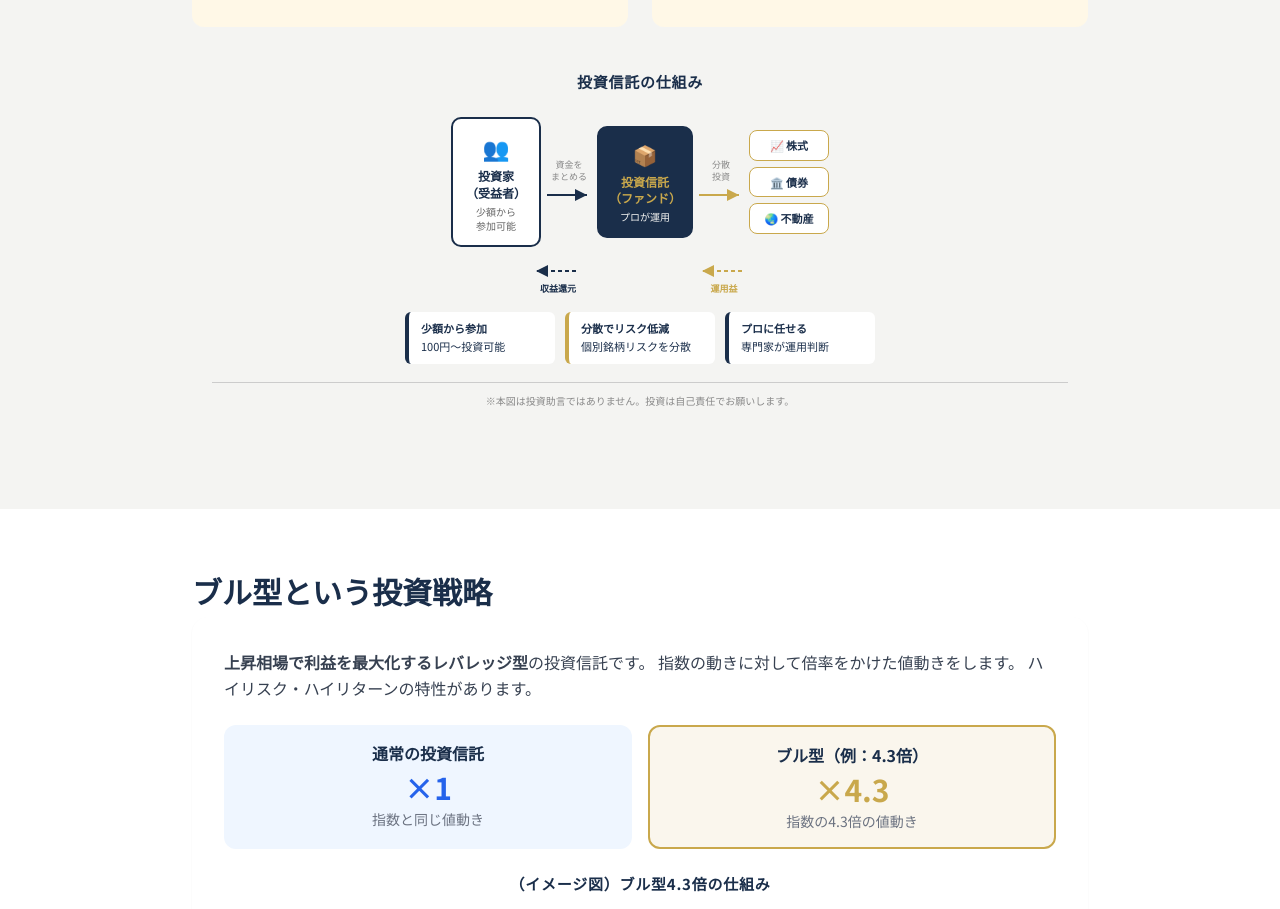
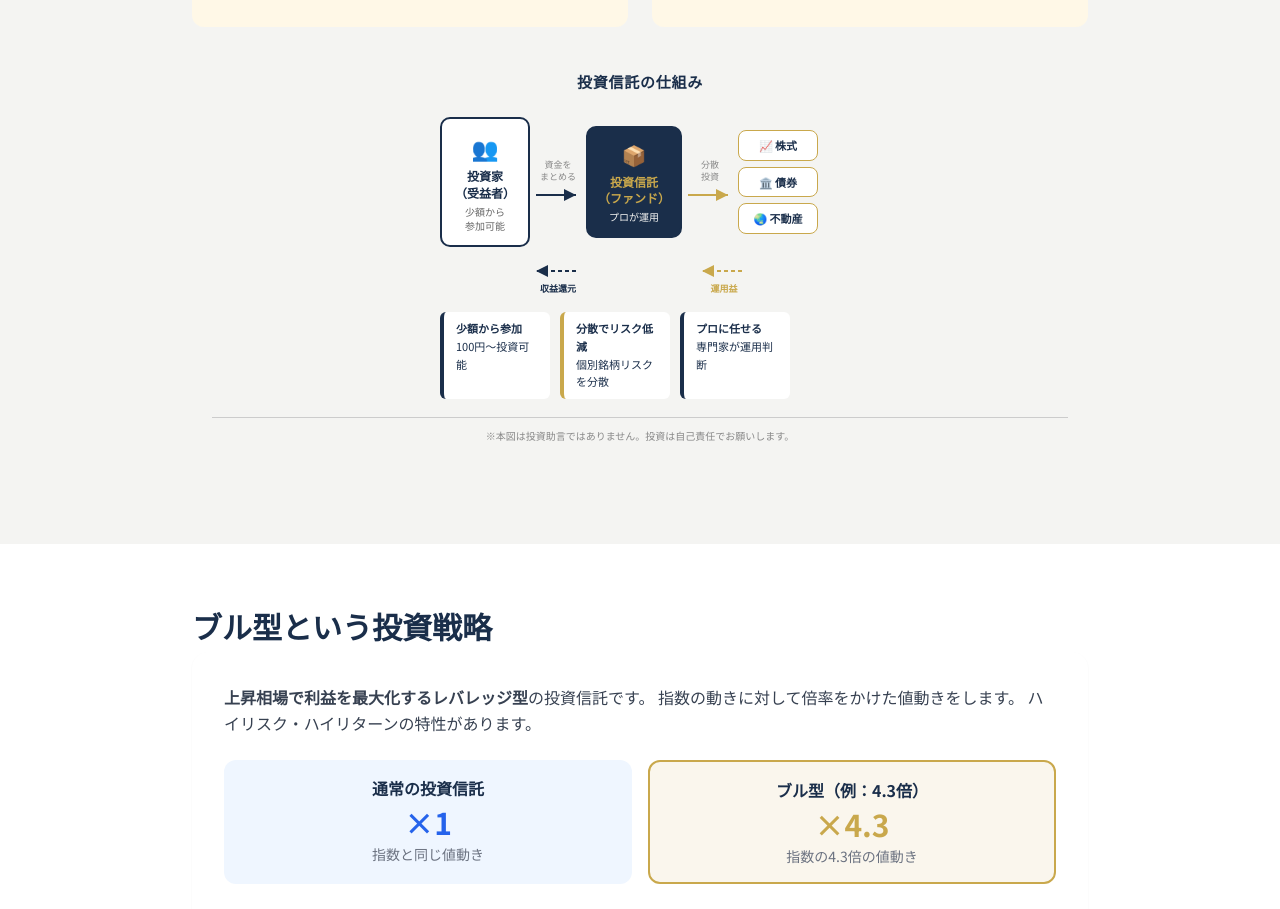
Before and after one commit to tanima3232-eng/bulltalk, a Next.js app: page / in a window 1280 px wide. Shown: the part 3845-4754 px from the top of the page. Built offline with nearby package versions, Linux system fonts and the light colour scheme; no server answers.

Commit message:
投資信託図：フロー・リターン・3カードを同一ラッパーでセンタリング修正

```diff
--- a/app/market/page.tsx
+++ b/app/market/page.tsx
@@ -396,8 +396,9 @@ export default async function MarketPage() {
               <div style={{fontFamily:"'Hiragino Kaku Gothic Pro','Noto Sans JP',sans-serif", padding:"20px"}}>
                 <h4 style={{textAlign:"center", color:"#1A2E4A", fontSize:"15px", fontWeight:"bold", marginBottom:"24px", letterSpacing:"0.05em"}}>投資信託の仕組み</h4>
 
+                <div style={{width:"max-content", margin:"0 auto"}}>
                 {/* フォワードフロー：投資家 → 投資信託 → 運用先 */}
-                <div style={{display:"flex", alignItems:"center", gap:"0", flexWrap:"nowrap", width:"max-content", margin:"0 auto"}}>
+                <div style={{display:"flex", alignItems:"center", gap:"0", flexWrap:"nowrap"}}>
 
                   {/* 投資家 */}
                   <div style={{background:"#fff", border:"2px solid #1A2E4A", borderRadius:"10px", padding:"12px 10px", textAlign:"center", minWidth:"90px", maxWidth:"110px", flexShrink:0}}>
@@ -440,7 +441,7 @@ export default async function MarketPage() {
                 </div>
 
                 {/* リターンフロー：収益が戻る */}
-                <div style={{display:"flex", alignItems:"center", justifyContent:"center", gap:"0", marginTop:"14px"}}>
+                <div style={{display:"flex", alignItems:"center", gap:"0", marginTop:"14px"}}>
                   <div style={{width:"90px", minWidth:"90px"}}></div>
                   <div style={{display:"flex", flexDirection:"column", alignItems:"center", gap:"2px", flexShrink:0, width:"56px"}}>
                     <svg width="48" height="20" viewBox="0 0 48 20">
@@ -461,16 +462,17 @@ export default async function MarketPage() {
                 </div>
 
                 {/* ポイント3つ */}
-                <div style={{display:"flex", gap:"10px", marginTop:"18px", justifyContent:"center"}}>
-                  <div style={{background:"#fff", borderLeft:"4px solid #1A2E4A", borderRadius:"6px", padding:"8px 12px", fontSize:"11px", color:"#1A2E4A", flex:1, maxWidth:"150px", lineHeight:"1.6"}}>
+                <div style={{display:"flex", gap:"10px", marginTop:"18px"}}>
+                  <div style={{background:"#fff", borderLeft:"4px solid #1A2E4A", borderRadius:"6px", padding:"8px 12px", fontSize:"11px", color:"#1A2E4A", width:"110px", lineHeight:"1.6"}}>
                     <strong>少額から参加</strong><br />100円〜投資可能
                   </div>
-                  <div style={{background:"#fff", borderLeft:"4px solid #C9A84C", borderRadius:"6px", padding:"8px 12px", fontSize:"11px", color:"#1A2E4A", flex:1, maxWidth:"150px", lineHeight:"1.6"}}>
+                  <div style={{background:"#fff", borderLeft:"4px solid #C9A84C", borderRadius:"6px", padding:"8px 12px", fontSize:"11px", color:"#1A2E4A", width:"110px", lineHeight:"1.6"}}>
                     <strong>分散でリスク低減</strong><br />個別銘柄リスクを分散
                   </div>
-                  <div style={{background:"#fff", borderLeft:"4px solid #1A2E4A", borderRadius:"6px", padding:"8px 12px", fontSize:"11px", color:"#1A2E4A", flex:1, maxWidth:"150px", lineHeight:"1.6"}}>
+                  <div style={{background:"#fff", borderLeft:"4px solid #1A2E4A", borderRadius:"6px", padding:"8px 12px", fontSize:"11px", color:"#1A2E4A", width:"110px", lineHeight:"1.6"}}>
                     <strong>プロに任せる</strong><br />専門家が運用判断
                   </div>
+                </div>
                 </div>
 
                 {/* 注記 */}
--- a/app/page.tsx
+++ b/app/page.tsx
@@ -398,8 +398,9 @@ export default async function HomePage() {
               <div style={{fontFamily:"'Hiragino Kaku Gothic Pro','Noto Sans JP',sans-serif", padding:"20px"}}>
                 <h4 style={{textAlign:"center", color:"#1A2E4A", fontSize:"15px", fontWeight:"bold", marginBottom:"24px", letterSpacing:"0.05em"}}>投資信託の仕組み</h4>
 
+                <div style={{width:"max-content", margin:"0 auto"}}>
                 {/* フォワードフロー：投資家 → 投資信託 → 運用先 */}
-                <div style={{display:"flex", alignItems:"center", gap:"0", flexWrap:"nowrap", width:"max-content", margin:"0 auto"}}>
+                <div style={{display:"flex", alignItems:"center", gap:"0", flexWrap:"nowrap"}}>
 
                   {/* 投資家 */}
                   <div style={{background:"#fff", border:"2px solid #1A2E4A", borderRadius:"10px", padding:"12px 10px", textAlign:"center", minWidth:"90px", maxWidth:"110px", flexShrink:0}}>
@@ -442,7 +443,7 @@ export default async function HomePage() {
                 </div>
 
                 {/* リターンフロー：収益が戻る */}
-                <div style={{display:"flex", alignItems:"center", justifyContent:"center", gap:"0", marginTop:"14px"}}>
+                <div style={{display:"flex", alignItems:"center", gap:"0", marginTop:"14px"}}>
                   <div style={{width:"90px", minWidth:"90px"}}></div>
                   <div style={{display:"flex", flexDirection:"column", alignItems:"center", gap:"2px", flexShrink:0, width:"56px"}}>
                     <svg width="48" height="20" viewBox="0 0 48 20">
@@ -463,16 +464,17 @@ export default async function HomePage() {
                 </div>
 
                 {/* ポイント3つ */}
-                <div style={{display:"flex", gap:"10px", marginTop:"18px", justifyContent:"center"}}>
-                  <div style={{background:"#fff", borderLeft:"4px solid #1A2E4A", borderRadius:"6px", padding:"8px 12px", fontSize:"11px", color:"#1A2E4A", flex:1, maxWidth:"150px", lineHeight:"1.6"}}>
+                <div style={{display:"flex", gap:"10px", marginTop:"18px"}}>
+                  <div style={{background:"#fff", borderLeft:"4px solid #1A2E4A", borderRadius:"6px", padding:"8px 12px", fontSize:"11px", color:"#1A2E4A", width:"110px", lineHeight:"1.6"}}>
                     <strong>少額から参加</strong><br />100円〜投資可能
                   </div>
-                  <div style={{background:"#fff", borderLeft:"4px solid #C9A84C", borderRadius:"6px", padding:"8px 12px", fontSize:"11px", color:"#1A2E4A", flex:1, maxWidth:"150px", lineHeight:"1.6"}}>
+                  <div style={{background:"#fff", borderLeft:"4px solid #C9A84C", borderRadius:"6px", padding:"8px 12px", fontSize:"11px", color:"#1A2E4A", width:"110px", lineHeight:"1.6"}}>
                     <strong>分散でリスク低減</strong><br />個別銘柄リスクを分散
                   </div>
-                  <div style={{background:"#fff", borderLeft:"4px solid #1A2E4A", borderRadius:"6px", padding:"8px 12px", fontSize:"11px", color:"#1A2E4A", flex:1, maxWidth:"150px", lineHeight:"1.6"}}>
+                  <div style={{background:"#fff", borderLeft:"4px solid #1A2E4A", borderRadius:"6px", padding:"8px 12px", fontSize:"11px", color:"#1A2E4A", width:"110px", lineHeight:"1.6"}}>
                     <strong>プロに任せる</strong><br />専門家が運用判断
                   </div>
+                </div>
                 </div>
 
                 {/* 注記 */}
```
